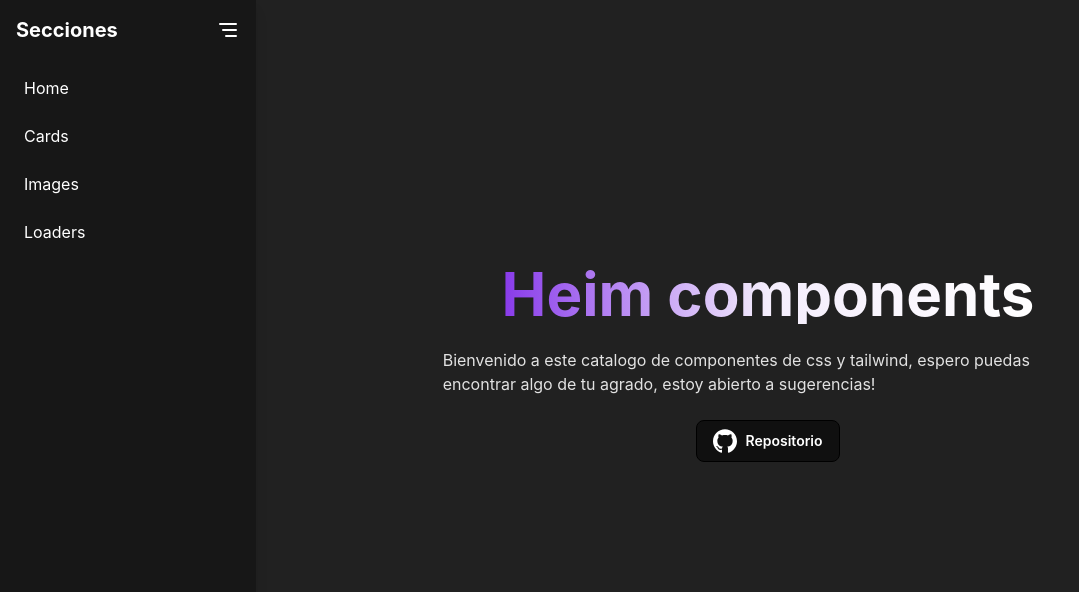
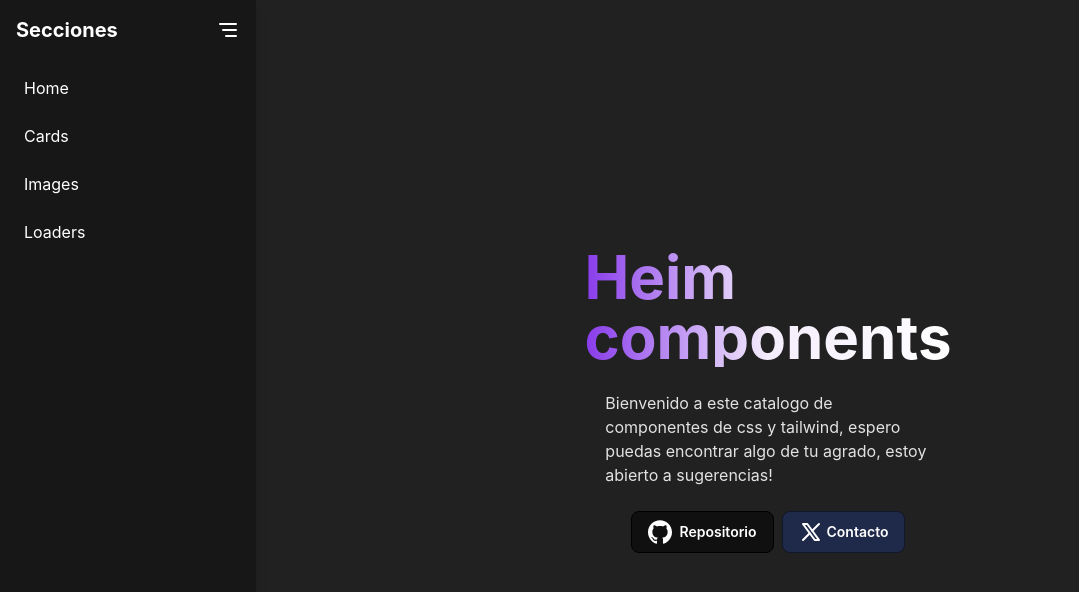
Before and after one commit to AdrianGerman/heim-components, a React (Vite) app in the folder web/: page / in a window 1280 px wide. Shown: the top 592 px of the page, without its empty margins (0-1079 px from the left). Built offline with nearby package versions, Linux system fonts and the light colour scheme.

Commit message:
new styles in home

```diff
--- a/web/src/components/Home.jsx
+++ b/web/src/components/Home.jsx
@@ -1,9 +1,10 @@
 import { Github } from "./icons/Github"
+import { Twitter } from "./icons/Twitter"
 
 const Home = () => {
   return (
-    <>
-      <section className="flex justify-center items-center flex-col sm:w-full lg:w-2/3 gap-6 mt-60 m-auto animate-fade-in-up">
+    <div className="flex items-center justify-center h-full">
+      <section className="flex justify-center items-center flex-col sm:w-full lg:w-1/3 w-2/3 gap-6 m-auto animate-fade-in-up">
         <h1 className="text-6xl font-bold bg-clip-text text-transparent bg-gradient-to-r from-[#883aea] via-[#f4edfc] to-[#ffff]">
           Heim components
         </h1>
@@ -11,17 +12,28 @@ const Home = () => {
           Bienvenido a este catalogo de componentes de css y tailwind, espero
           puedas encontrar algo de tu agrado, estoy abierto a sugerencias!
         </p>
+        <div className="flex gap-2">
           <a
             href="https://github.com/AdrianGerman/templates-heim"
             target="_blank"
             rel="noopener"
-          className="inline-flex items-center justify-center px-2 py-1 text-sm font-semibold text-center text-white bg-black/50 border border-black rounded-lg md:px-4 md:py-2 md:text-sm transform transition duration-300 hover:border-gray-500 hover:scale-105"
+            className="inline-flex items-center justify-center text-sm font-semibold text-center text-white bg-black/50 border border-black rounded-lg px-4 py-2 md:text-sm transform transition duration-300 hover:border-gray-500 hover:scale-105"
           >
             <Github />
             Repositorio
           </a>
+          <a
+            href="https://x.com/HeimCode"
+            target="_blank"
+            rel="noopener"
+            className="inline-flex gap-1 items-center justify-center text-sm font-semibold text-center text-white bg-blue-900/40 border border-slate-900 rounded-lg px-4 py-2 md:text-sm transform transition duration-300 hover:border-black/80 hover:scale-105"
+          >
+            <Twitter />
+            Contacto
+          </a>
+        </div>
       </section>
-    </>
+    </div>
   )
 }
 
--- /dev/null
+++ b/web/src/components/icons/Twitter.jsx
@@ -0,0 +1,20 @@
+export const Twitter = () => {
+  return (
+    <svg
+      xmlns="http://www.w3.org/2000/svg"
+      width="24"
+      height="24"
+      viewBox="0 0 24 24"
+      fill="none"
+      stroke="currentColor"
+      stroke-width="2"
+      stroke-linecap="round"
+      stroke-linejoin="round"
+      class="icon icon-tabler icons-tabler-outline icon-tabler-brand-x"
+    >
+      <path stroke="none" d="M0 0h24v24H0z" fill="none" />
+      <path d="M4 4l11.733 16h4.267l-11.733 -16z" />
+      <path d="M4 20l6.768 -6.768m2.46 -2.46l6.772 -6.772" />
+    </svg>
+  )
+}
```
Lines whose indentation alone changed are shown as unchanged.
